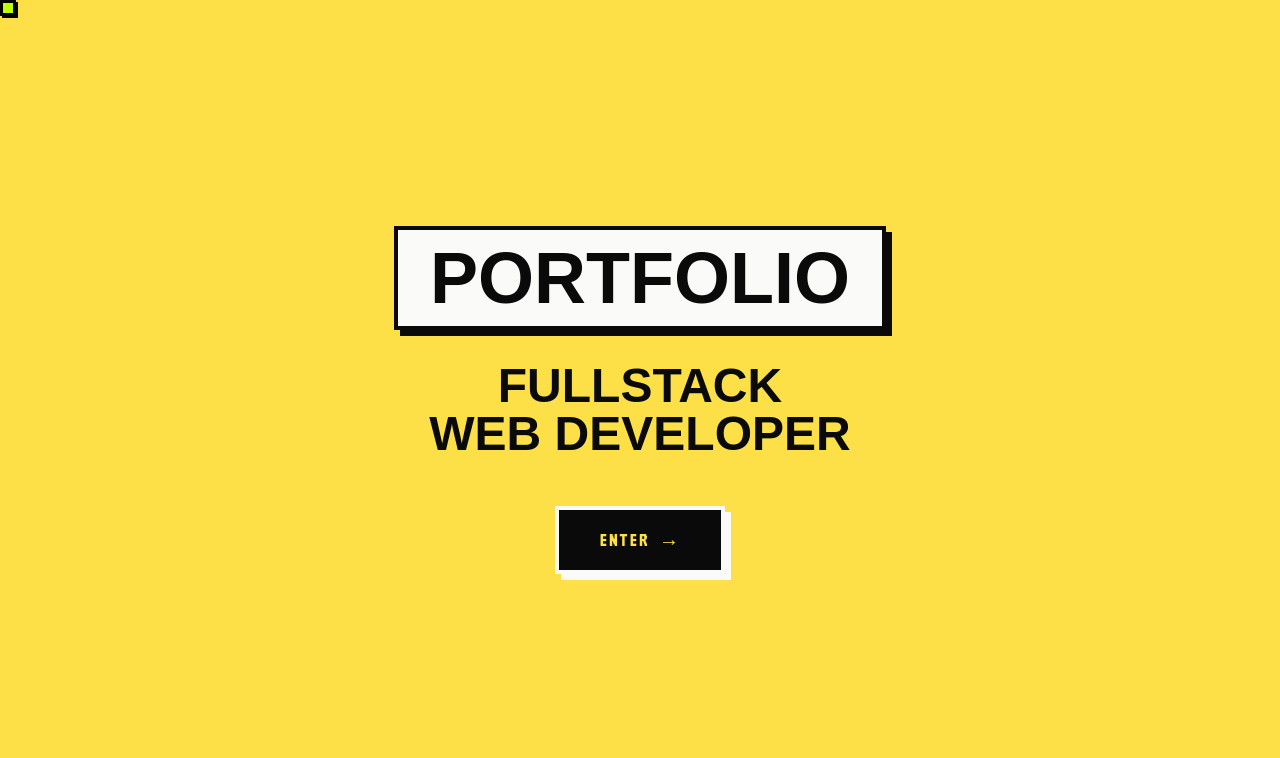
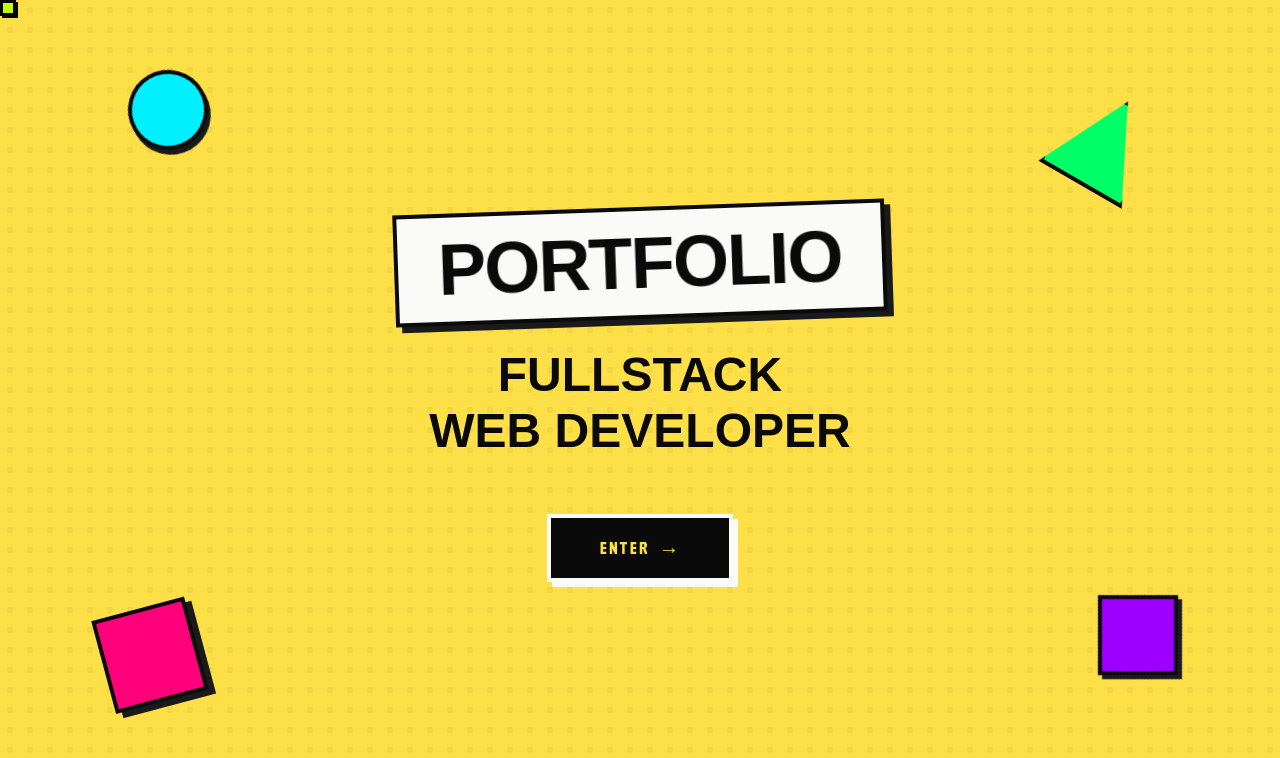
Before and after one commit to zalzdarkent/nextjs-portfolio-website, a Next.js app: page /en in a window 1280 px wide. Shown: the top 758 px of the page. Built offline with nearby package versions, Linux system fonts and the light colour scheme; a web font is replaced by a local one.

Commit message:
update splashscreen

```diff
--- a/components/SplashScreen.tsx
+++ b/components/SplashScreen.tsx
@@ -1,12 +1,20 @@
 "use client";
 
-import { motion } from "framer-motion";
-import { useEffect, useState } from "react";
+import { motion, useMotionValue, useTransform } from "framer-motion";
+import { useEffect, useState, useRef } from "react";
 
 interface SplashScreenProps {
   onEnter: () => void;
   onComplete: () => void;
 }
+
+// Data elemen interaktif dengan posisi responsif (menggunakan % agar aman di semua layar)
+const floatingElements = [
+  { id: 1, type: "circle", size: "w-14 h-14 md:w-20 md:h-20", color: "bg-[#00F0FF]", top: "10%", left: "10%", rotate: 15 },
+  { id: 2, type: "square", size: "w-16 h-16 md:w-24 md:h-24", color: "bg-[#FF007A]", bottom: "12%", left: "8%", rotate: -15 },
+  { id: 3, type: "triangle", size: "w-16 h-16 md:w-24 md:h-24", color: "bg-[#00FF66]", top: "12%", right: "10%", rotate: 30 },
+  { id: 4, type: "star-like", size: "w-12 h-12 md:w-20 md:h-20", color: "bg-[#9D00FF]", bottom: "15%", right: "8%", rotate: -45 },
+];
 
 export default function SplashScreen({
   onEnter,
@@ -14,6 +22,9 @@ export default function SplashScreen({
 }: SplashScreenProps) {
   const [isLoading, setIsLoading] = useState(false);
   const [progress, setProgress] = useState(0);
+
+  // Ref ini penting sebagai "pagar" agar elemen tidak dilempar keluar dari layar monitor
+  const constraintsRef = useRef(null);
 
   useEffect(() => {
     if (!isLoading) return;
@@ -31,120 +42,157 @@ export default function SplashScreen({
 
     return () => clearInterval(interval);
   }, [isLoading, onComplete]);
+
+  const handleStartLoading = () => {
+    setIsLoading(true);
+    if (onEnter) onEnter();
+  };
+
   return (
     <>
       <motion.div
+        ref={constraintsRef} // Menjadikan seluruh area layar sebagai area bermain drag
         initial={{ opacity: 1 }}
         exit={{
           scaleY: 0.95,
           y: "-100%",
-          transition: {
-            duration: 0.8,
-            ease: [0.76, 0, 0.24, 1],
-          },
+          transition: { duration: 0.8, ease: [0.76, 0, 0.24, 1] },
         }}
         className="
           fixed inset-0 z-[9999]
           bg-brutal-yellow
-        flex items-center justify-center
+          flex flex-col items-center justify-center
           overflow-hidden
+          select-none
+          touch-none
         "
       >
-        <div className="text-center px-6">
+        {/* TEXTURE BACKGROUND (Halftone Dots) */}
+        <div
+          className="absolute inset-0 opacity-[0.05] pointer-events-none"
+          style={{
+            backgroundImage: `radial-gradient(#1a1a1a 22%, transparent 22%)`,
+            backgroundSize: '20px 20px'
+          }}
+        />
+
+        {/* PLAYABLE & DRAGGABLE FLOATING ELEMENTS */}
+        {floatingElements.map((el) => {
+          return (
+            <motion.div
+              key={el.id}
+              drag
+              dragConstraints={constraintsRef} // Mengunci agar tidak hilang keluar layar
+              dragElastic={0.2} // Efek memantul saat ditarik ke ujung layar
+              dragTransition={{ bounceStiffness: 400, bounceDamping: 25 }} // Efek inertia pas dilempar
+              whileDrag={{
+                scale: 1.15,
+                rotate: el.rotate + 45,
+                cursor: "grabbing",
+                zIndex: 50
+              }}
+              whileHover={{
+                scale: 1.1,
+                rotate: el.rotate - 15,
+                cursor: "grab"
+              }}
+              initial={{ scale: 0, opacity: 0, rotate: el.rotate }}
+              animate={{
+                scale: 1,
+                opacity: 1,
+                y: [0, -12, 0], // Tetap mengambang otomatis kalau dianggurin
+              }}
+              transition={{
+                scale: { type: "spring", stiffness: 200, damping: 15 },
+                y: { repeat: Infinity, duration: 3 + el.id, ease: "easeInOut" },
+              }}
+              style={{
+                position: 'absolute',
+                top: el.top,
+                bottom: el.bottom,
+                left: el.left,
+                right: el.right,
+              }}
+              className="z-20 active:cursor-grabbing"
+            >
+              {/* Desain Elemen Neo-Brutalism */}
+              {el.type === "circle" && (
+                <div className={`${el.size} ${el.color} rounded-full border-4 border-brutal-black shadow-[4px_4px_0px_#1a1a1a]`} />
+              )}
+              {el.type === "square" && (
+                <div className={`${el.size} ${el.color} border-4 border-brutal-black shadow-[6px_6px_0px_#1a1a1a]`} />
+              )}
+              {el.type === "triangle" && (
+                <div
+                  className={`${el.size} ${el.color} border-4 border-brutal-black shadow-[5px_5px_0px_#1a1a1a]`}
+                  style={{ clipPath: "polygon(50% 0%, 0% 100%, 100% 100%)" }} // Menggunakan clip-path agar border border-4 tetap rapi mengikuti segitiga
+                />
+              )}
+              {el.type === "star-like" && (
+                <div className={`${el.size} ${el.color} border-4 border-brutal-black shadow-[4px_4px_0px_#1a1a1a] rotate-45`} />
+              )}
+            </motion.div>
+          );
+        })}
+
+        {/* MAIN CONTENT CONTAINER (RESPONSIVE WORK) */}
+        <div className="text-center px-4 z-10 max-w-xl w-full">
           {/* PORTFOLIO */}
           <motion.div
-            initial={{
-              y: -150,
-              rotate: -8,
-              opacity: 0,
-            }}
-            animate={{
-              y: 0,
-              rotate: 0,
-              opacity: 1,
-            }}
-            transition={{
-              duration: 0.6,
-              ease: "easeOut",
-            }}
+            initial={{ y: -100, rotate: -6, opacity: 0 }}
+            animate={{ y: 0, rotate: -2, opacity: 1 }}
+            transition={{ duration: 0.6, type: "spring" }}
             className="
               inline-block
               bg-brutal-white
               border-4 border-brutal-black
-            shadow-brutal
-            px-8 py-3
-            mb-8
+              shadow-[6px_6px_0px_#1a1a1a]
+              px-6 py-2 md:px-10 md:py-4
+              mb-6 md:mb-8
+              w-auto
             "
           >
-            <h1 className="font-display text-5xl md:text-7xl font-black">
+            <h1 className="font-display text-4xl sm:text-6xl md:text-7xl font-black tracking-tight text-brutal-black">
               PORTFOLIO
             </h1>
           </motion.div>
 
           {/* ROLE */}
           <motion.div
-            initial={{ y: 80, opacity: 0 }}
+            initial={{ y: 50, opacity: 0 }}
             animate={{ y: 0, opacity: 1 }}
-            transition={{
-              delay: 0.3,
-              duration: 0.5,
-            }}
+            transition={{ delay: 0.2, duration: 0.5 }}
+            className="space-y-1 md:space-y-2"
           >
-            <h2 className="font-display text-3xl md:text-5xl font-black leading-tight">
+            <h2 className="font-display text-2xl sm:text-4xl md:text-5xl font-black leading-none text-brutal-black">
               FULLSTACK
             </h2>
-
-            <h2 className="font-display text-3xl md:text-5xl font-black leading-tight">
+            <h2 className="font-display text-2xl sm:text-4xl md:text-5xl font-black leading-none text-brutal-black">
               WEB DEVELOPER
             </h2>
           </motion.div>
 
           {/* BUTTON / PROGRESS BAR */}
+          <div className="mt-8 md:mt-12 flex justify-center items-center min-h-[90px]">
             {!isLoading ? (
               <motion.button
-              initial={{
-                scale: 0,
-                rotate: -5,
-              }}
-              animate={{
-                scale: 1,
-                rotate: 0,
-              }}
-              transition={{
-                type: "spring",
-                stiffness: 300,
-              }}
-              whileHover={{
-                x: 3,
-                y: 3,
-                boxShadow: "3px 3px 0px #FAFAF8",
-              }}
-              whileTap={{
-                x: 6,
-                y: 6,
-                boxShadow: "0px 0px 0px #FAFAF8",
-                transition: {
-                  duration: 0.05,
-                },
-              }}
-              onClick={() => setIsLoading(true)}
+                initial={{ scale: 0 }}
+                animate={{ scale: 1 }}
+                transition={{ type: "spring", stiffness: 300, delay: 0.4 }}
+                whileHover={{ x: -2, y: -2, boxShadow: "8px 8px 0px #FAFAF8" }}
+                whileTap={{ x: 4, y: 4, boxShadow: "0px 0px 0px #FAFAF8" }}
+                onClick={handleStartLoading}
                 className="
-      mt-12
                   bg-brutal-black
                   text-brutal-yellow
-      border-4
-      border-brutal-white
-      px-10
-      py-4
-      font-mono
-      text-xl
-      font-bold
-      uppercase
-      tracking-widest
+                  border-4 border-brutal-white
+                  px-8 py-3 md:px-12 md:py-4
+                  font-mono text-lg md:text-xl font-bold
+                  uppercase tracking-widest
+                  cursor-pointer
+                  transition-shadow duration-100
                 "
-              style={{
-                boxShadow: "6px 6px 0px #FAFAF8",
-              }}
+                style={{ boxShadow: "5px 5px 0px #FAFAF8" }}
               >
                 ENTER →
               </motion.button>
@@ -152,41 +200,26 @@ export default function SplashScreen({
               <motion.div
                 initial={{ scale: 0.8, opacity: 0 }}
                 animate={{ scale: 1, opacity: 1 }}
-              transition={{ duration: 0.3 }}
-              className="mt-12 w-full"
-              style={{ maxWidth: "520px" }}
+                className="w-full px-4"
               >
                 <div className="
                   bg-brutal-white
                   border-4 border-brutal-black
-                p-2
-                overflow-hidden
+                  p-1.5 md:p-2
+                  shadow-[4px_4px_0px_#1a1a1a]
+                  w-full max-w-[450px] mx-auto
                 "
-                style={{
-                  boxShadow: "4px 4px 0px #1a1a1a",
-                }}
               >
                 <motion.div
-                  className="
-                    h-12
-                    bg-brutal-black
-                    flex items-center justify-center
-                    relative
-                  "
+                  className="h-10 md:h-12 bg-brutal-black flex items-center justify-center relative"
                   initial={{ width: "0%" }}
                   animate={{ width: `${Math.min(progress, 100)}%` }}
-                  transition={{ duration: 0.3, ease: "easeOut" }}
+                  transition={{ duration: 0.2, ease: "linear" }}
                 >
                   <motion.span
-                    className="
-                      font-mono
-                      text-brutal-yellow
-                      font-bold
-                      text-lg
-                      whitespace-nowrap
-                    "
+                    className="font-mono text-brutal-yellow font-bold text-base md:text-lg whitespace-nowrap"
                     initial={{ opacity: 0 }}
-                    animate={{ opacity: progress > 5 ? 1 : 0 }}
+                    animate={{ opacity: progress > 10 ? 1 : 0 }}
                   >
                     {Math.floor(progress)}%
                   </motion.span>
@@ -195,6 +228,7 @@ export default function SplashScreen({
             </motion.div>
           )}
           </div>
+        </div>
       </motion.div>
     </>
   );
```
Lines whose indentation alone changed are shown as unchanged.
